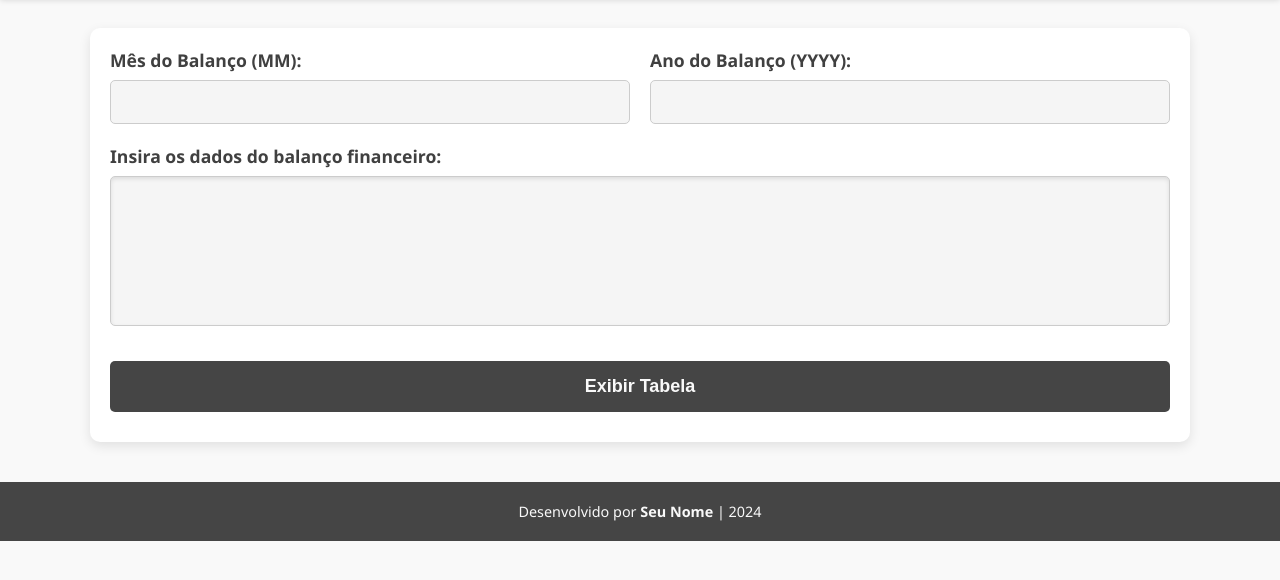
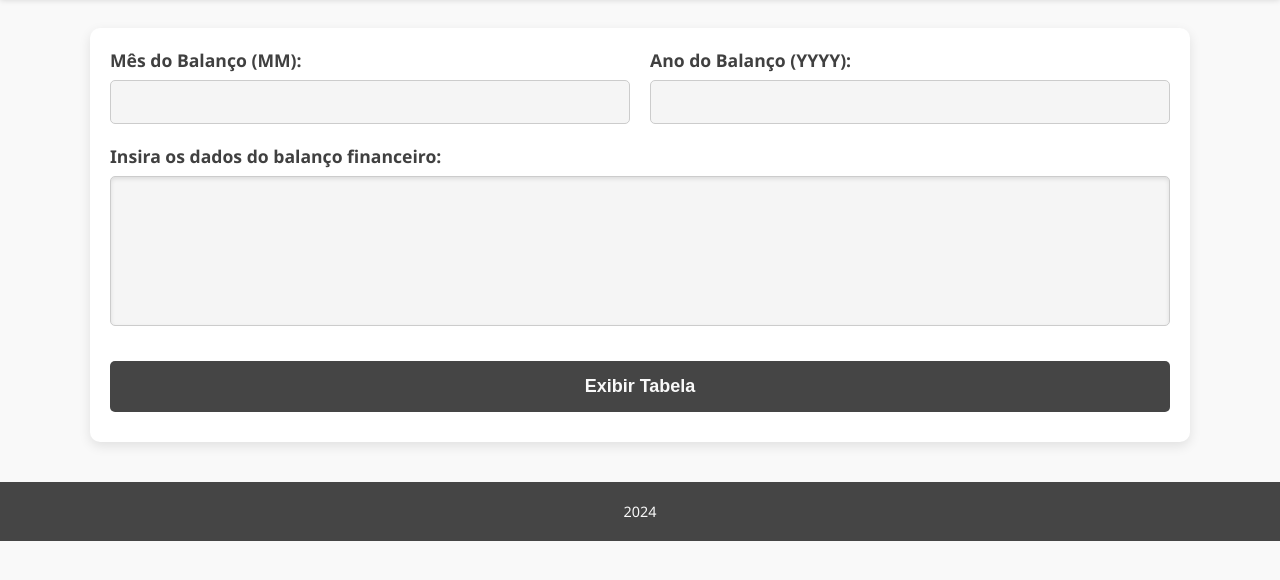
Before and after one commit to codefactorype/mccpepaulocanellesrecife-auto, a plain HTML site: page index.html in a window 1280 px wide. Shown: the part 94-674 px from the top of the page. Drawn offline with nearby package versions, Linux system fonts and the light colour scheme.

Commit message:
Update index.html

```diff
--- a/index.html
+++ b/index.html
@@ -268,7 +268,7 @@ footer a:hover {
     </div>
 
     <footer>
-        Desenvolvido por <a href="#" title="Autor">Seu Nome</a> | 2024
+       <a href="#" title="Autor"></a>2024
     </footer>
 
     <script src="https://cdnjs.cloudflare.com/ajax/libs/jspdf/2.3.1/jspdf.umd.min.js"></script>
```
